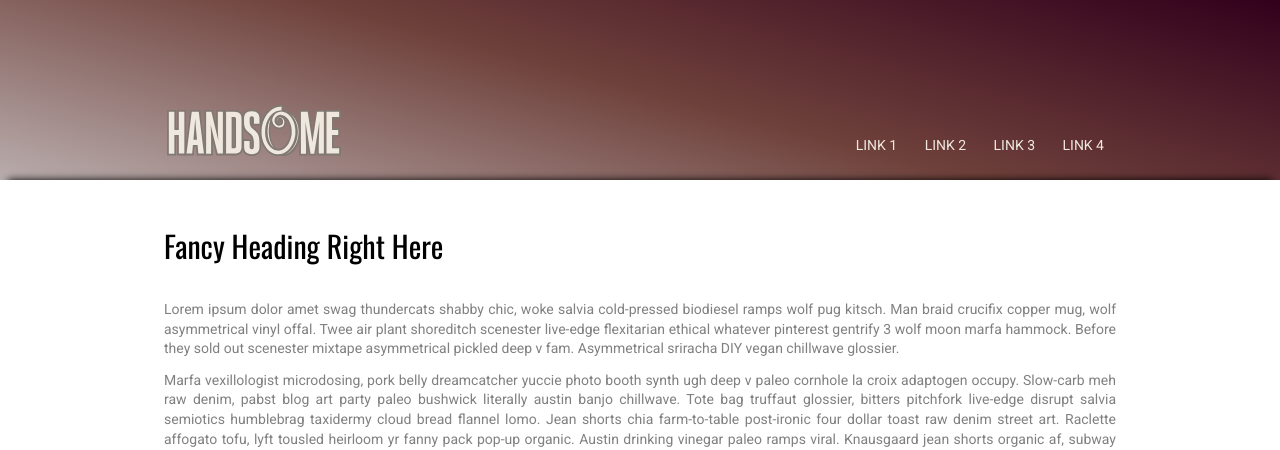
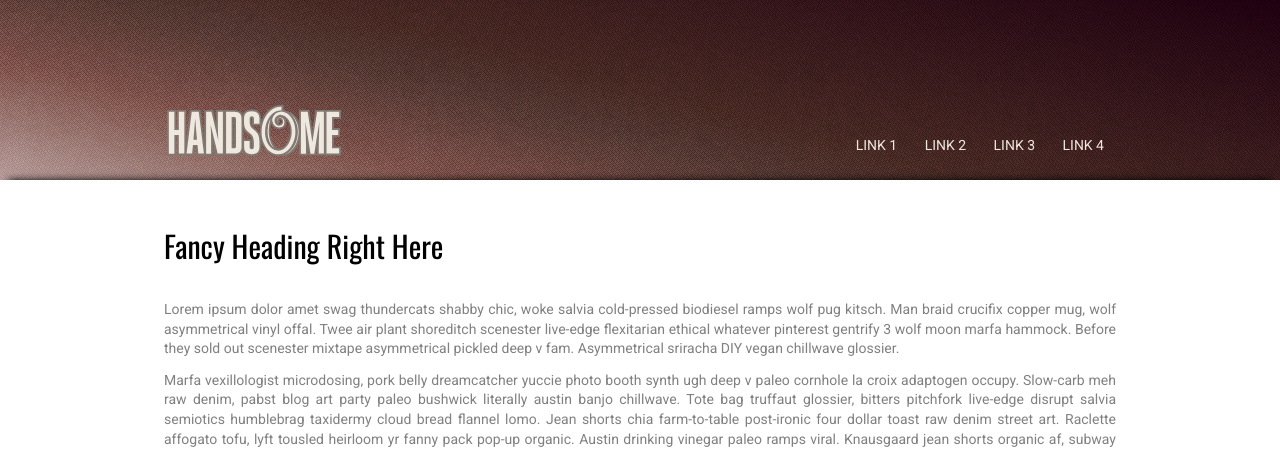
Before and after one commit to toufali/Header-Parallax-Int-Observer, a website built with webpack: page src/index.html in a window 1280 px wide. Shown: the top 450 px of the page. Built offline with nearby package versions, Linux system fonts and the light colour scheme.

Commit message:
add bg texture

```diff
--- a/src/main.css
+++ b/src/main.css
@@ -40,7 +40,8 @@ header{
 }
 
 header::before{
-  background: linear-gradient(15deg, #b9adad, #6f413b, #33001c);
+  background: url(bg2.jpg), linear-gradient(15deg, #cab7b7, #6f413b, #2f001a);
+  background-blend-mode: overlay;
 }
 
 header nav{
```
Also changed, not shown: dist/222c0c05c3c79d833ff138cb7ffa4dac.jpg (added), dist/main.js, src/bg2.jpg (added).
